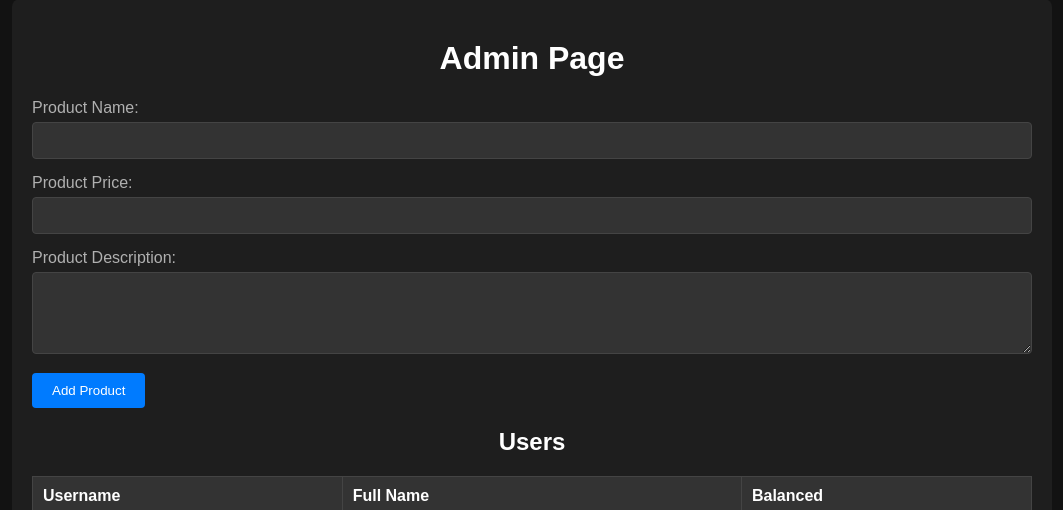
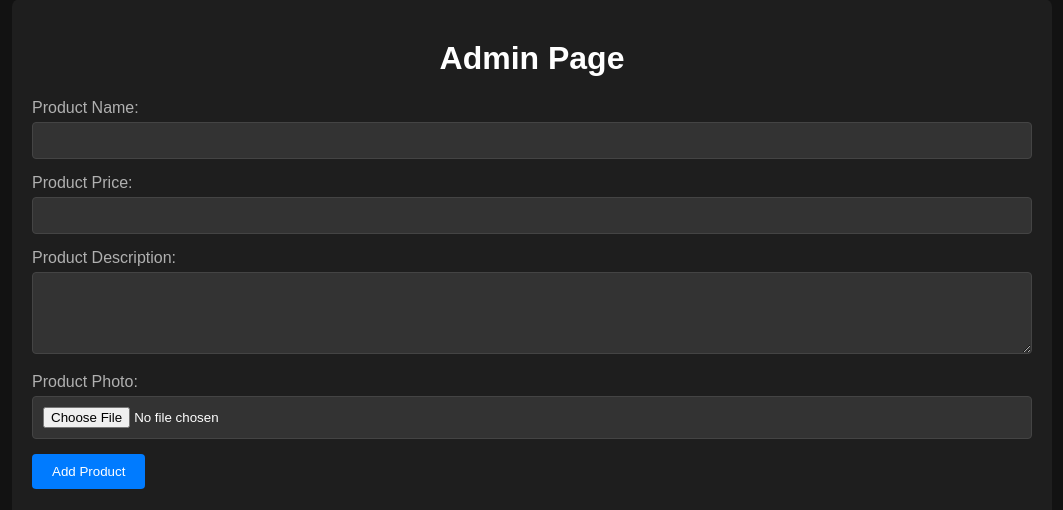
Before and after one commit to aliamgad/Online-Store, a Flask app: page /admin in a window 1280 px wide. Shown: the part 21-531 px from the top of the page, without its empty margins (108-1171 px from the left). Run offline with Flask 3, Linux system fonts and the light colour scheme; data comes from the database, SQL or seed files in the repository.

Commit message:
edite for admin
some in app.py and some in html

```diff
--- a/Templates/admin.html
+++ b/Templates/admin.html
@@ -76,7 +76,7 @@
         <h1>Admin Page</h1>
 
         <!-- Add Product Form -->
-        <form id="product-form" method="post" action="{{ url_for('admin') }}">
+        <form id="product-form" enctype="multipart/form-data" method="post" action="{{ url_for('admin') }}">
             <div class="form-group">
                 <label for="product-name">Product Name:</label>
                 <input type="text" id="product-name" name="product-name" required>
@@ -88,6 +88,10 @@
             <div class="form-group">
                 <label for="product-description">Product Description:</label>
                 <textarea id="product-description" name="product-description" rows="4" required></textarea>
+            </div>
+            <div class="form-group">
+                <label for="product-photo">Product Photo:</label>
+                <input type="file" id="product-photo" name="product-photo" required></input>
             </div>
             <div class="form-group">
                 <button type="submit">Add Product</button>
--- a/app.py
+++ b/app.py
@@ -29,6 +29,12 @@
         product['name'] = request.form['product-name']
         product['price'] = request.form['product-price']
         product['description'] = request.form['product-description']
+        product['photo'] = request.form['product-photo']
+        if not os.path.exists(app.config['UPLOAD_FOLDER']):
+            os.makedirs(app.config['UPLOAD_FOLDER'])
+        app.config['UPLOAD_FOLDER'] = 'static/uploads'
+        filepath = os.path.join(app.config['UPLOAD_FOLDER'], product['photo'].filename)
+        product['photo'].save(filepath)
         db.add_product(connection,product['name'],product['price'],product['description'])
 
     return render_template('admin.html',users = users)
```
